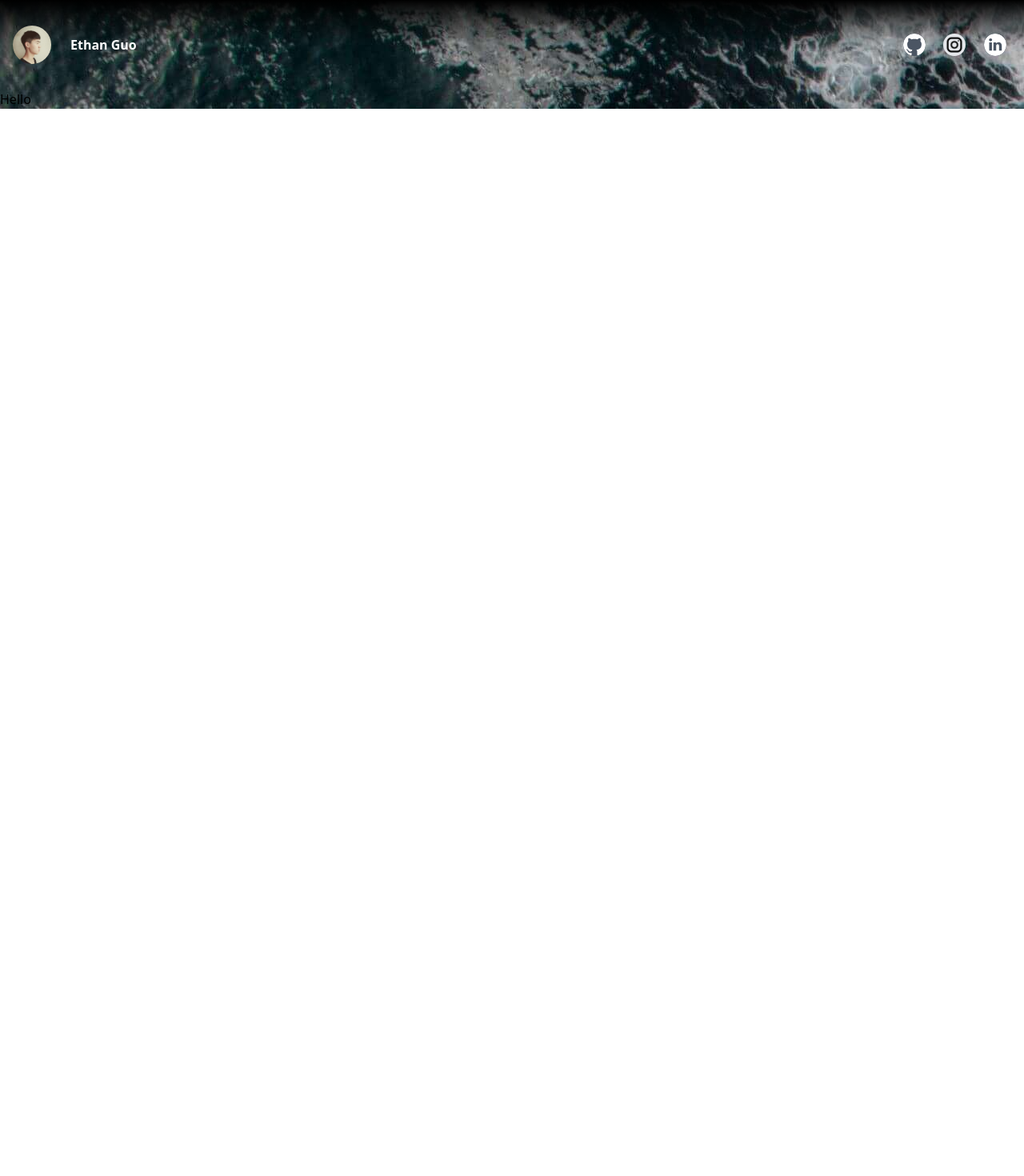
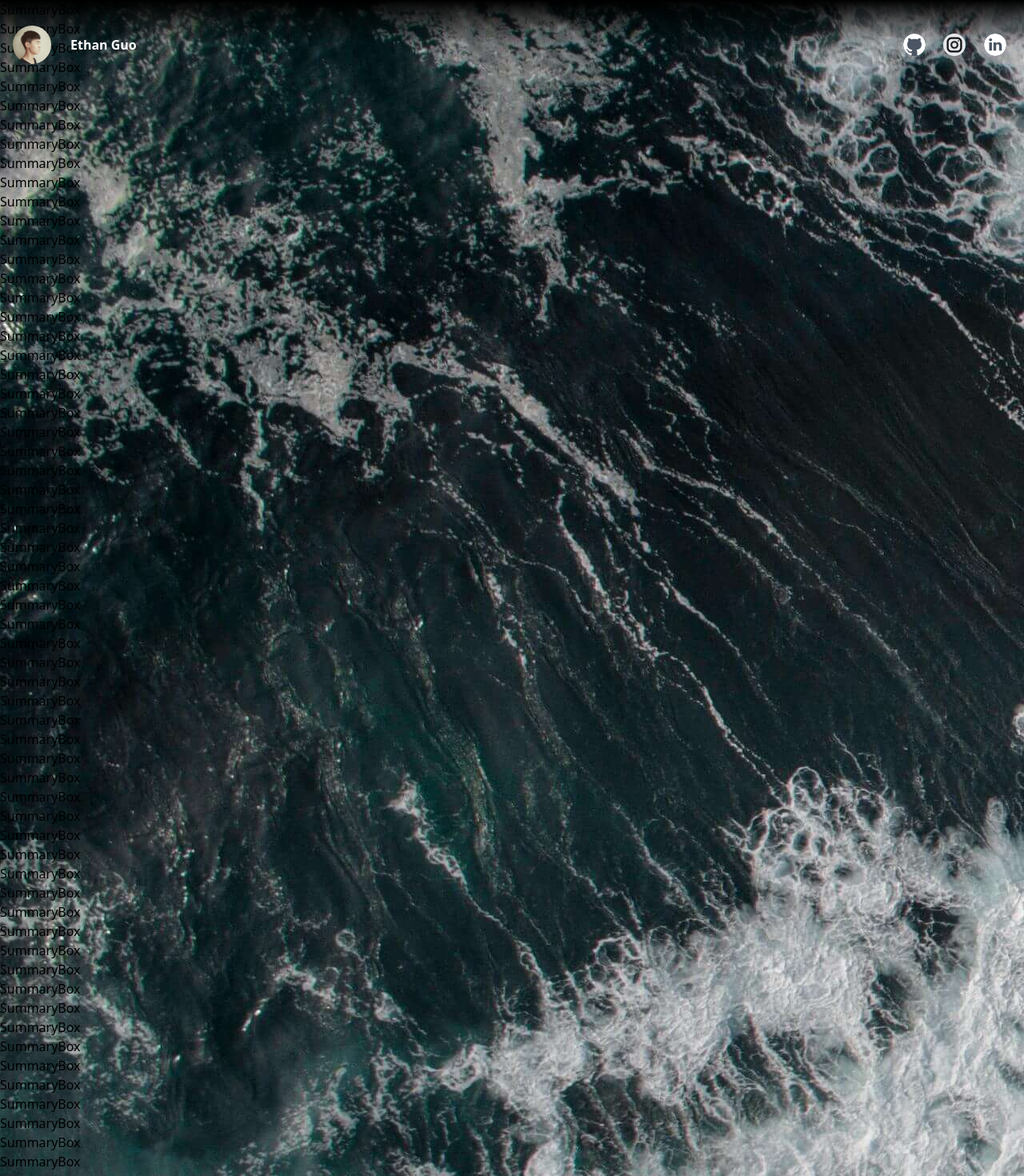
Before and after one commit to EthanGuo666/EthanGuo666.github.io, a React (Vite) app in the folder ethan_personal_page/: page / in a window 1280 px wide. Shown: the top 1470 px of the page at 80% size. Before the commit the page ends 800 px from the top, so only its background shows below. Built offline with nearby package versions, Linux system fonts and the light colour scheme.

Commit message:
fix: the position of headerbar on screen top

```diff
--- a/ethan_personal_page/src/App.jsx
+++ b/ethan_personal_page/src/App.jsx
@@ -1,14 +1,88 @@
 import reactLogo from "./assets/react.svg";
 
-import HeaderBar from "../src/components/HeaderBar";
+import HeaderBar from "./components/HeaderBar";
+import SummaryBox from "./components/SummaryBox";
 
 function App() {
   return (
     <div className="bg-[url('./src/assets/Background.jpg')]">
-      <div className='mx-auto p-4 bg-gradient-to-b from-black to-transparent via-transparent'>
+      <div className='mx-auto p-4 bg-gradient-to-b from-black to-transparent via-transparent fixed w-full'>
         <HeaderBar />
       </div>
-      <div className='container'>{"Hello"}</div>
+      <div className='container'>
+        <SummaryBox />
+        <SummaryBox />
+        <SummaryBox />
+        <SummaryBox />
+        <SummaryBox />
+        <SummaryBox />
+        <SummaryBox />
+        <SummaryBox />
+        <SummaryBox />
+        <SummaryBox />
+        <SummaryBox />
+        <SummaryBox />
+        <SummaryBox />
+        <SummaryBox />
+        <SummaryBox />
+        <SummaryBox />
+        <SummaryBox />
+        <SummaryBox />
+        <SummaryBox />
+        <SummaryBox />
+        <SummaryBox />
+        <SummaryBox />
+        <SummaryBox />
+        <SummaryBox />
+        <SummaryBox />
+        <SummaryBox />
+        <SummaryBox />
+        <SummaryBox />
+        <SummaryBox />
+        <SummaryBox />
+        <SummaryBox />
+        <SummaryBox />
+        <SummaryBox />
+        <SummaryBox />
+        <SummaryBox />
+        <SummaryBox />
+        <SummaryBox />
+        <SummaryBox />
+        <SummaryBox />
+        <SummaryBox />
+        <SummaryBox />
+        <SummaryBox />
+        <SummaryBox />
+        <SummaryBox />
+        <SummaryBox />
+        <SummaryBox />
+        <SummaryBox />
+        <SummaryBox />
+        <SummaryBox />
+        <SummaryBox />
+        <SummaryBox />
+        <SummaryBox />
+        <SummaryBox />
+        <SummaryBox />
+        <SummaryBox />
+        <SummaryBox />
+        <SummaryBox />
+        <SummaryBox />
+        <SummaryBox />
+        <SummaryBox />
+        <SummaryBox />
+        <SummaryBox />
+        <SummaryBox />
+        <SummaryBox />
+        <SummaryBox />
+        <SummaryBox />
+        <SummaryBox />
+        <SummaryBox />
+        <SummaryBox />
+        <SummaryBox />
+        <SummaryBox />
+        <SummaryBox />
+      </div>
     </div>
   );
 }
--- a/ethan_personal_page/src/components/HeaderBar.jsx
+++ b/ethan_personal_page/src/components/HeaderBar.jsx
@@ -6,17 +6,10 @@
 
 function HeaderBar() {
   return (
-    <header className='flex justify-between items-center h-20'>
+    <header className='flex justify-between items-center h-20 w-full'>
       <img src={Profile} alt='' className='w-12 h-12 rounded-full' href='' />
 
       <div className='container'>
-        {/* <button className='ml-6 text-white font-bold hover:text-gray-400 '>
-          {"Education"}
-        </button>
-
-        <button className='ml-6 text-white font-bold hover:text-gray-400 '>
-          {"Projects"}
-        </button> */}
         <label className='ml-6 text-white font-bold hover:text-gray-400'>Ethan Guo</label>
       </div>
 
--- /dev/null
+++ b/ethan_personal_page/src/components/SummaryBox.jsx
@@ -0,0 +1,9 @@
+import React from 'react'
+
+function SummaryBox() {
+  return (
+    <div>SummaryBox</div>
+  )
+}
+
+export default SummaryBox
```
